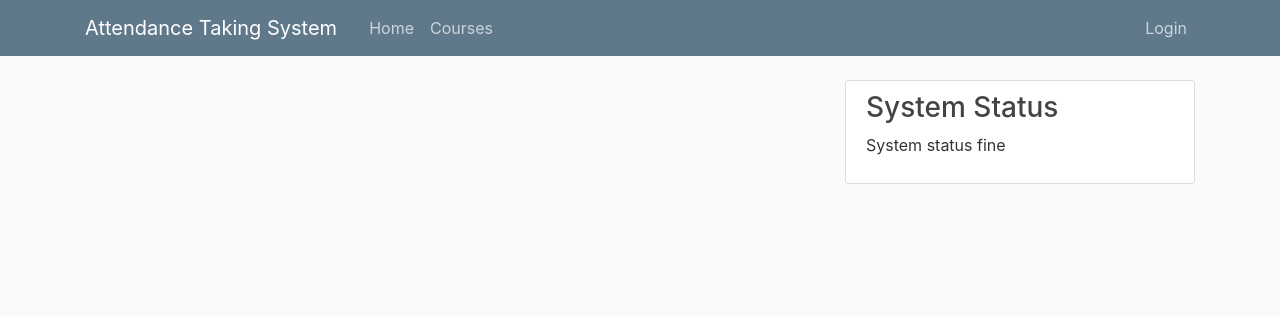
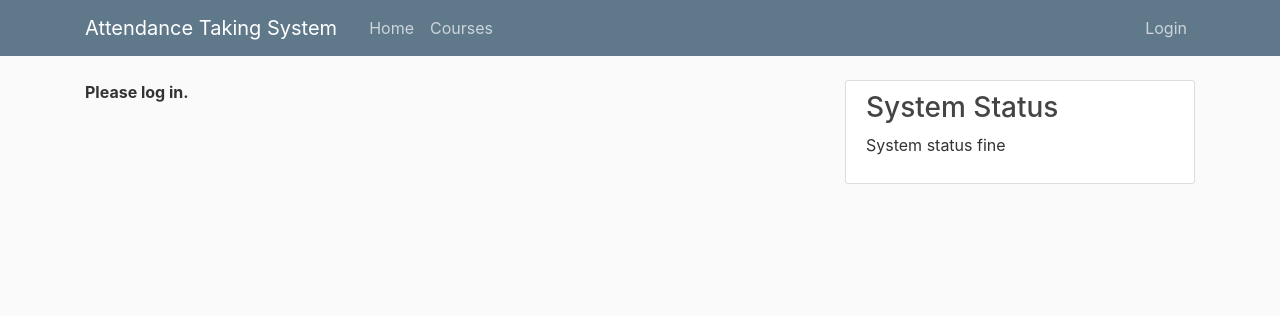
Before and after one commit to OlafSzmidt/attendance-arduino, a Django app: page /myCourses/ in a window 1280 px wide. Shown: the top 316 px of the page. Run offline with Django 3.2, Linux system fonts and the light colour scheme; data that the repository does not hold is empty; some libraries are stand-ins or nearby versions.

Commit message:
Add login check for home and courses

```diff
--- a/requests/templates/requests/courses.html
+++ b/requests/templates/requests/courses.html
@@ -1,9 +1,14 @@
 {% extends "requests/base.html" %}
 
 {% block content %}
-  <div class="list-group">
-  {% for course in courses %}
-  <a href="#" class="list-group-item list-group-item-action">{{course.title}}</a>
-  {% endfor %}
-  </div>
+  {% if user.is_authenticated %}
+    <div class="list-group">
+    {% for course in courses %}
+    <a href="#" class="list-group-item list-group-item-action">{{course.title}}</a>
+    {% endfor %}
+    </div>
+  {% else %}
+    <p> <b> Please log in. </b> </p>
+  {% endif %}
+
 {% endblock content %}
--- a/requests/templates/requests/home.html
+++ b/requests/templates/requests/home.html
@@ -1,5 +1,9 @@
 {% extends "requests/base.html" %}
 
 {% block content %}
-  You are logged in.
+  {% if user.is_authenticated %}
+    You are logged in.
+  {% else %}
+    <p> <b> Please log in. </b> </p>
+  {% endif %}
 {% endblock content %}
```
